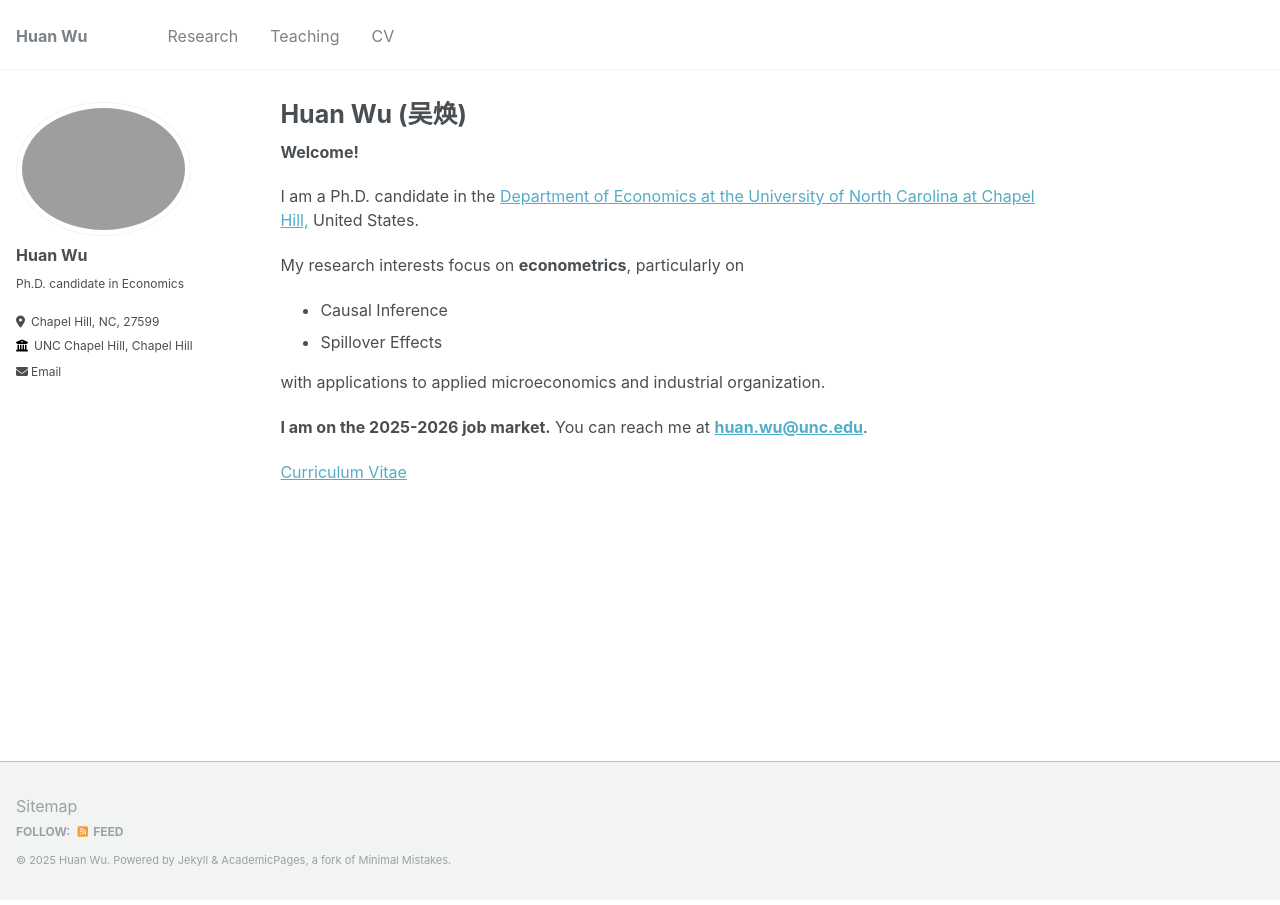
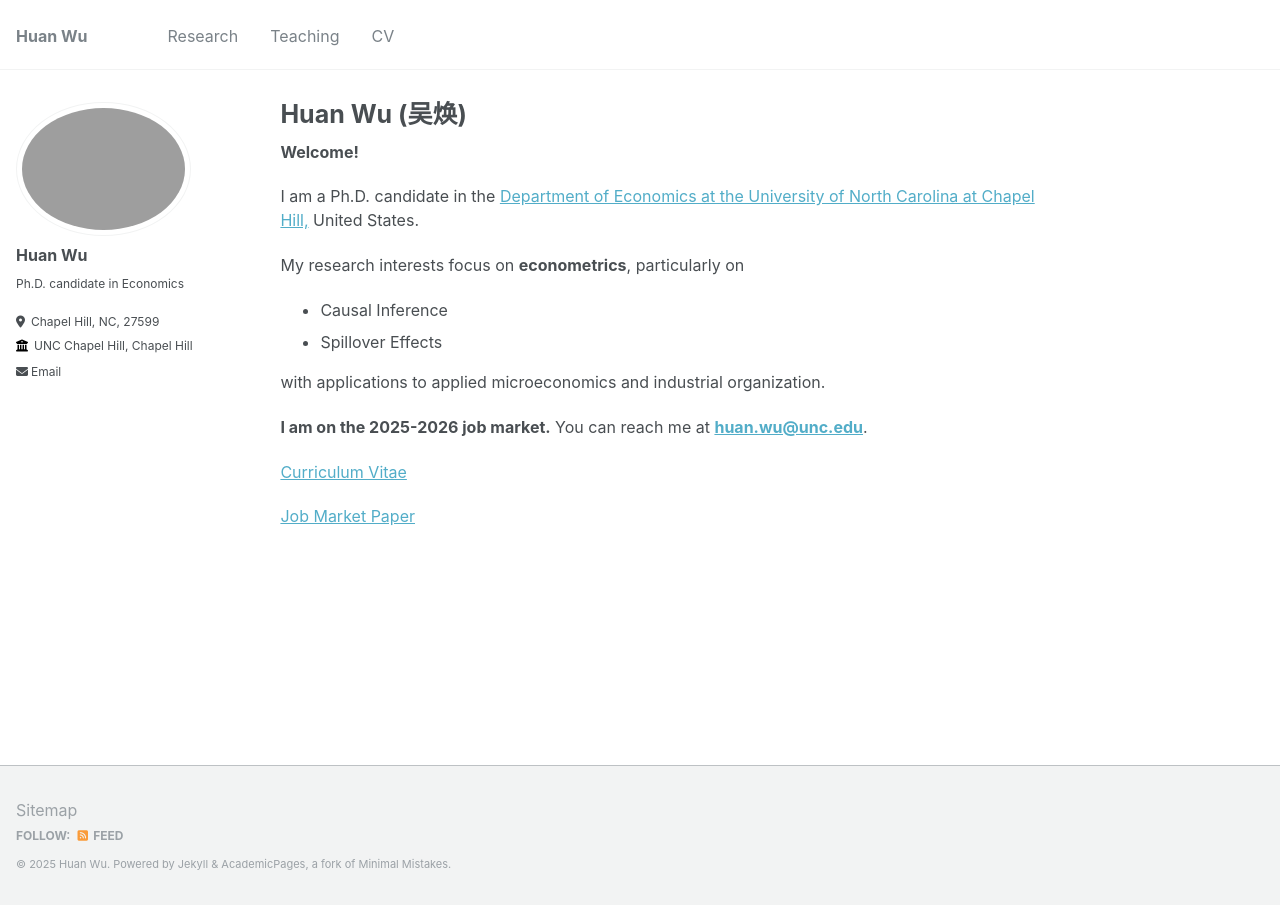
Before and after one commit to huanwu-econ/huanwu-econ.github.io, a Jekyll site: the page built from _pages/about.md, in a window 1280 px wide. Built offline with Jekyll 4.4.1, drawn with Linux system fonts in a browser that asks for light colours.

Commit message:
Update about.md

```diff
--- a/_pages/about.md
+++ b/_pages/about.md
@@ -22,3 +22,5 @@ with applications to applied microeconomics and industrial organization.
 **I am on the 2025-2026 job market.** You can reach me at [**huan.wu@unc.edu**](mailto:huan.wu@unc.edu).
 
 [Curriculum Vitae](https://huanwu-econ.github.io/files/CV_Wu.pdf)
+
+[Job Market Paper](https://huanwu-econ.github.io/files/JMP_Wu.pdf)
```
